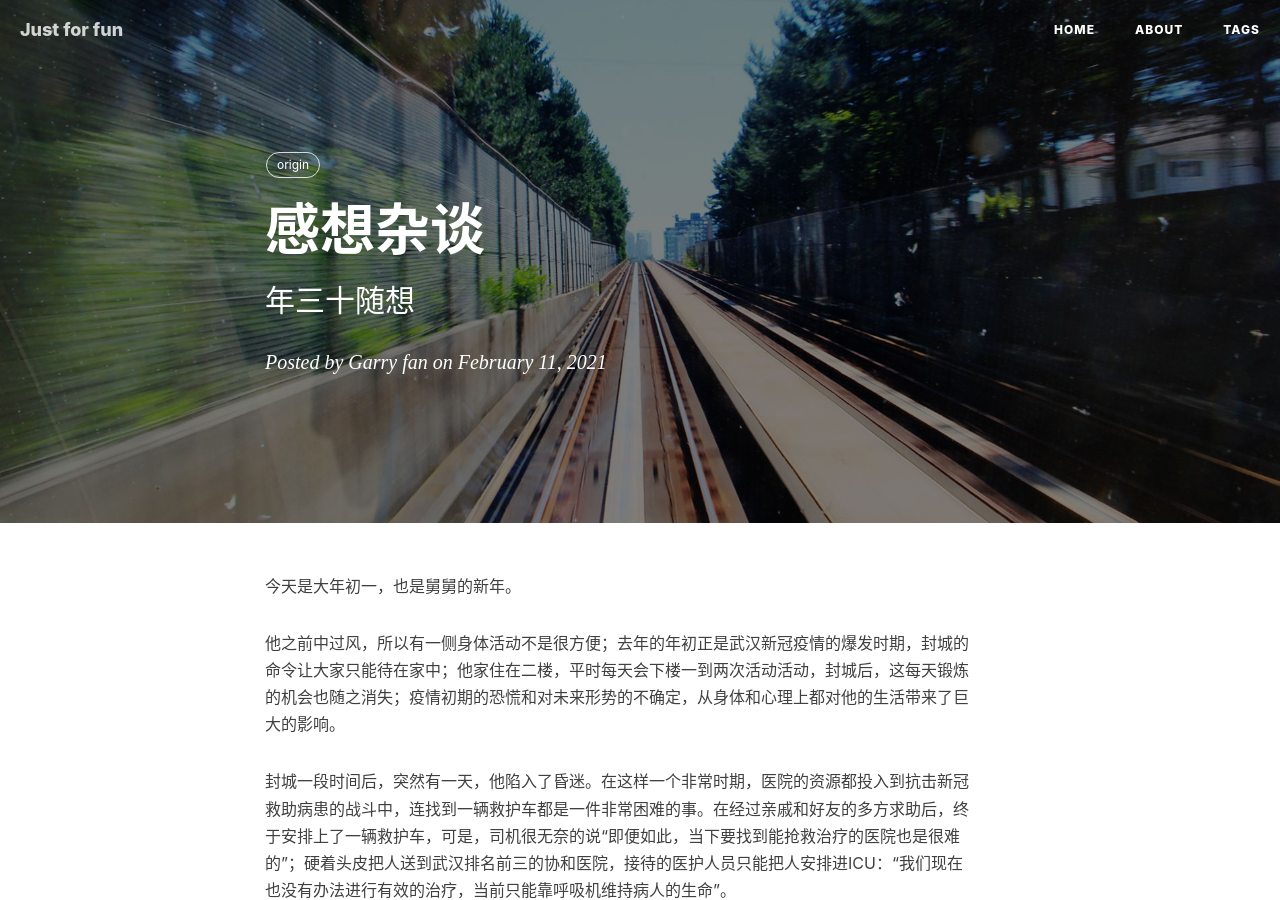
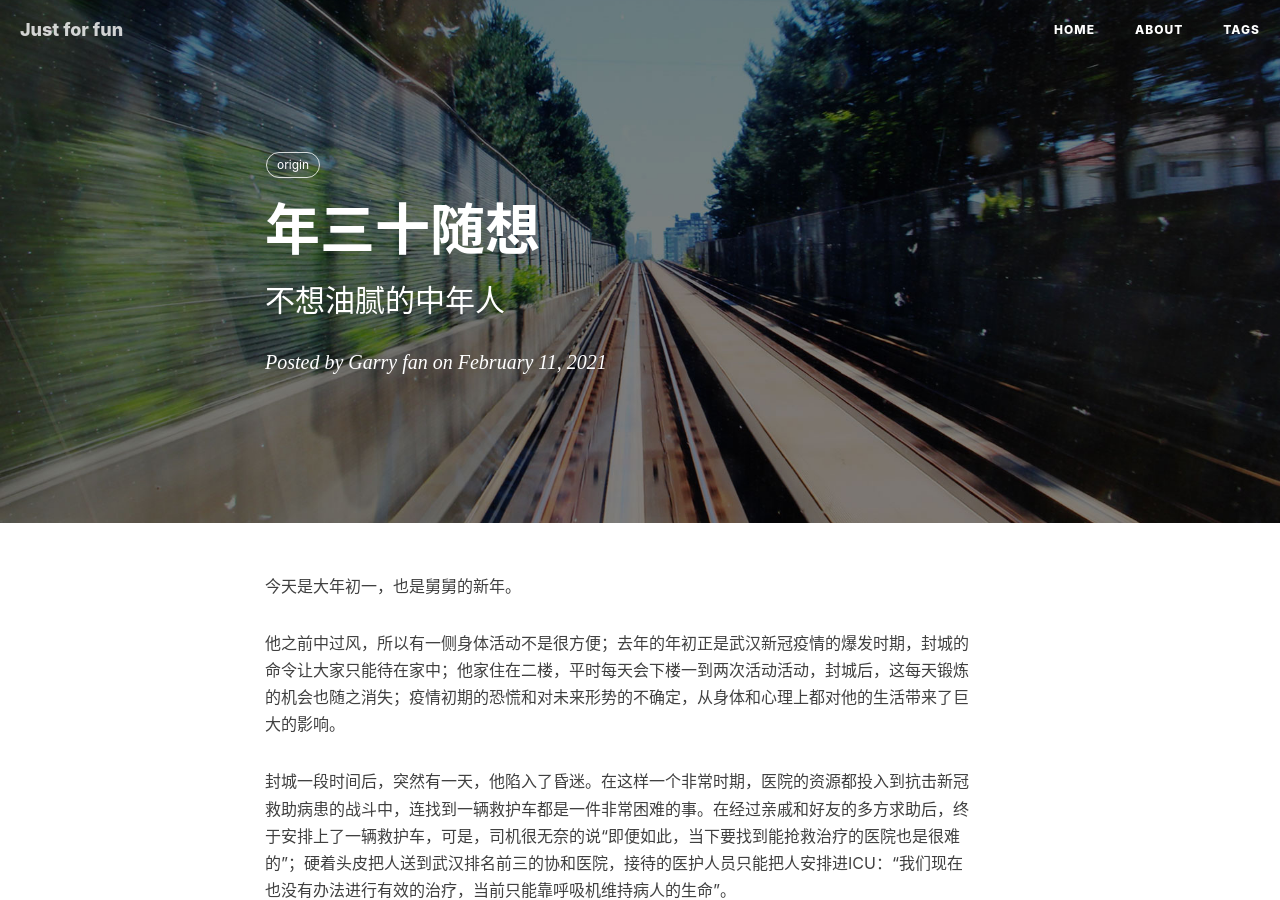
Before and after one commit to garryfan2013/garryfan2013.github.io, a Jekyll site: the page built from _posts/2021-02-11-年三十随想.markdown, in a window 1280 px wide and 900 px high. Built offline with Jekyll 4.4.1, drawn with Linux system fonts in a browser that asks for light colours; nearby versions of some CDN libraries; comment, search, counter and statistics services are not loaded.

Commit message:
modify post title

```diff
--- a/_posts/2021-02-11-年三十随想.markdown
+++ b/_posts/2021-02-11-年三十随想.markdown
@@ -1,7 +1,7 @@
 ---
 layout:     post
-title:      "感想杂谈"
-subtitle:   "年三十随想"
+title:      "年三十随想"
+subtitle:   "不想油腻的中年人"
 date:       2021-02-11
 author:     "Garry fan"
 header-img: "img/post-bg-2015.jpg"
```
